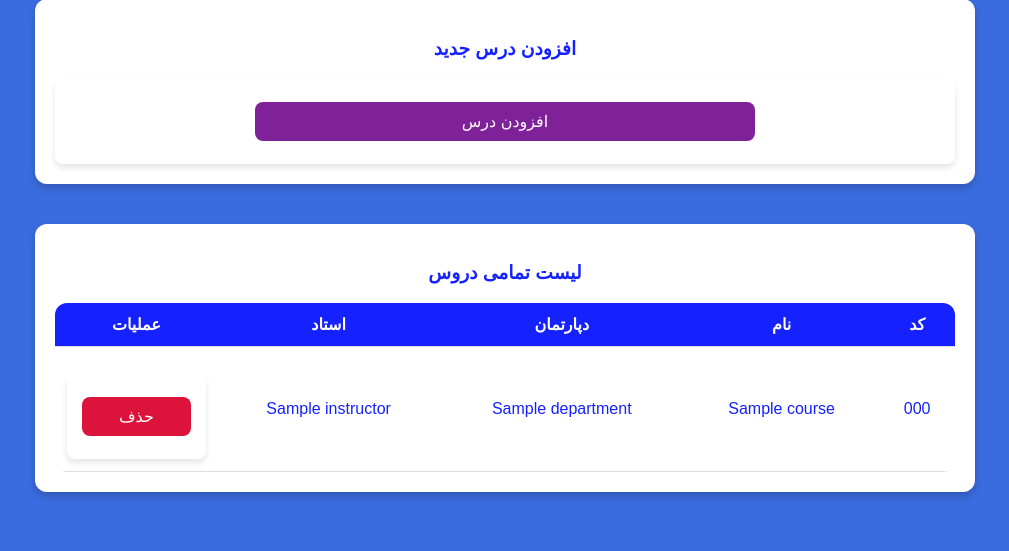
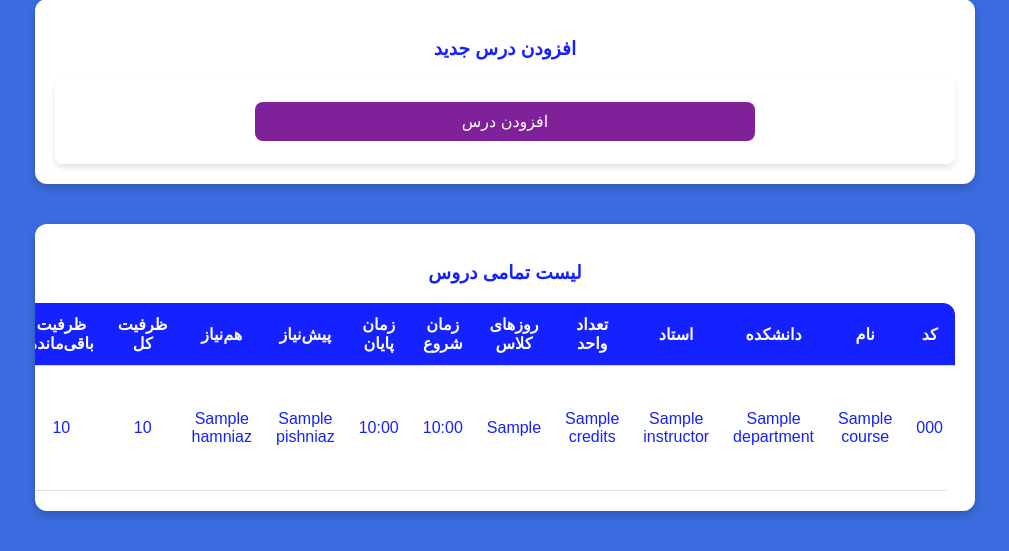
Before and after one commit to zechiel666/AP-PROJECT, a Django app: template course_selection/teacher/templates/course_management.html in a window 1280 px wide. Shown: the part 407-958 px from the top of the page, without its empty margins (135-1144 px from the left). Before the commit the page ends 906 px from the top, so only its background shows below. Run offline with Django 5.2, Linux system fonts and the light colour scheme; the template is opened without the code that fills it: most values are stand-ins (such as "Sample title", 1, 10 or a date in 2020).

Commit message:
add more tables for courses in course management

```diff
--- a/course_selection/teacher/templates/course_management.html
+++ b/course_selection/teacher/templates/course_management.html
@@ -42,8 +42,18 @@
             <tr>
                 <th>کد</th>
                 <th>نام</th>
-                    <th>دپارتمان</th>
+                <th>دانشکده</th>
                 <th>استاد</th>
+                <th>تعداد واحد</th>
+                <th>روزهای کلاس</th>
+                <th>زمان شروع</th>
+                <th>زمان پایان</th>
+                <th>پیش‌نیاز</th>
+                <th>هم‌نیاز</th>
+                <th>ظرفیت کل</th>
+                <th>ظرفیت باقی‌مانده</th>
+                <th>تاریخ امتحان</th>
+                <th>ساعت امتحان</th>
                 <th>عملیات</th>
             </tr>
         </thead>
@@ -54,6 +64,40 @@
                 <td class="course">{{ course.name }}</td>
                 <td class="course">{{ course.department.name }}</td>
                 <td class="course">{{ course.instructor.name }}</td>
+                <td class="course">{{ course.credits }}</td>
+                <td class="course">{{ course.classDays }}</td>
+                <td class="course">{{ course.startTime|time:"H:i" }}</td>
+                <td class="course">{{ course.endTime|time:"H:i" }}</td>
+                <td class="course">
+                    {% if course.pishniaz %}
+                        {{ course.pishniaz }}
+                    {% else %}
+                        ندارد
+                    {% endif %}
+                </td>
+                <td class="course">
+                    {% if course.hamniaz %}
+                        {{ course.hamniaz }}
+                    {% else %}
+                        ندارد
+                    {% endif %}
+                </td>
+                <td class="course">{{ course.capacity }}</td>
+                <td class="course">{{ course.remainingCapacity }}</td>
+                <td class="course">
+                    {% if course.examDate %}
+                        {{ course.examDate }}
+                    {% else %}
+                        تعیین نشده
+                    {% endif %}
+                </td>
+                <td class="course">
+                    {% if course.examTime %}
+                        {{ course.examTime|time:"H:i" }}
+                    {% else %}
+                        تعیین نشده
+                    {% endif %}
+                </td>
                 <td>
                     <form method="POST" action="{% url 'delete_course' course.id %}">
                         {% csrf_token %}
@@ -62,11 +106,10 @@
                 </td>
             </tr>
             {% empty %}
-                <tr><td colspan="5" class="empty-message">هیچ درسی یافت نشد.</td></tr>
+            <tr><td colspan="15" class="empty-message">هیچ درسی یافت نشد.</td></tr>
             {% endfor %}
         </tbody>
     </table>
 </div>
-
 </body>
 </html>
```
Also changed, not shown: course_selection/db.sqlite3. Lines whose indentation alone changed are shown as unchanged.
